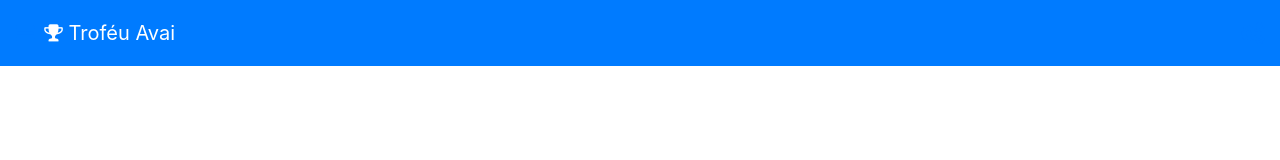
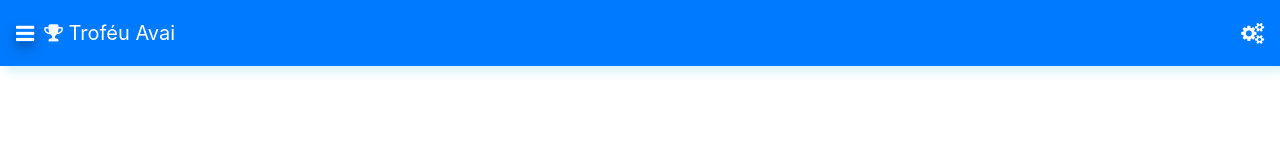
Before and after one commit to jonatasat/apptrofeuavai, an Angular app in the folder app/: page / in a window 1280 px wide. Shown: the top 160 px of the page. Built offline with nearby package versions, Linux system fonts and the light colour scheme.

Commit message:
Alteração CSS toolbar e sidebar

```diff
--- a/app/src/app/sidebar/sidebar.component.css
+++ b/app/src/app/sidebar/sidebar.component.css
@@ -18,7 +18,8 @@
     height: 100%;
     margin-left: -250px;
     overflow-y: auto;
-    background: rgb(243, 247, 255);
+    background: white;
+    box-shadow: 0px 5px 5px #888888;
     -webkit-transition: all 0.5s ease;
     -moz-transition: all 0.5s ease;
     -o-transition: all 0.5s ease;
--- a/app/src/app/toolbar/toolbar.component.css
+++ b/app/src/app/toolbar/toolbar.component.css
@@ -1,3 +1,7 @@
+#navbar{
+    box-shadow: 5px 5px 10px #d2f0f5;
+}
+
 #btnmenuicon {
     width: 5%;
     height: 100%;
@@ -5,10 +9,17 @@
 
 #menuicon {
     color: white;
+    box-shadow: 0 4px 8px 0 rgba(0, 0, 0, 0.2), 0 6px 20px 0 rgba(0, 0, 0, 0.19);
+}
+
+#cogicon{
+    color: white;
+
 }
 
 #appname {
     font-size: 20px;
     padding: 10px;
     color: white;
+
 }
--- a/app/src/app/toolbar/toolbar.component.html
+++ b/app/src/app/toolbar/toolbar.component.html
@@ -1,8 +1,8 @@
 <nav id="navbar" class="navbar navbar-toggleable-md navbar-inverse bg-primary">
   <ul class="nav navbar-nav">
     <li class="nav-item">
-      <a class="nav-link" href="#" (click)="toggleMenu()">
-        <i class="fa fa-bars fa-lg"></i>
+      <a class="nav-link" href="#" (click)="toggleMenu()" data-toggle="tooltip" title="Menu">
+        <i id="menuicon" class="fa fa-bars fa-lg" aria-hidden="true"></i>
       </a>
     </li>
   </ul>
@@ -12,8 +12,8 @@
   </a>
   <ul class="nav navbar-nav ml-auto">
     <li class="nav-item">
-      <a class="nav-link" href="#">
-        <i class="fa fa-cogs fa-lg"></i>
+      <a class="nav-link" href="#" data-toggle="tooltip" title="Configurações">
+        <i id="cogicon" class="fa fa-cogs fa-lg" aria-hidden="true"></i>
       </a>
     </li>
   </ul>
```
